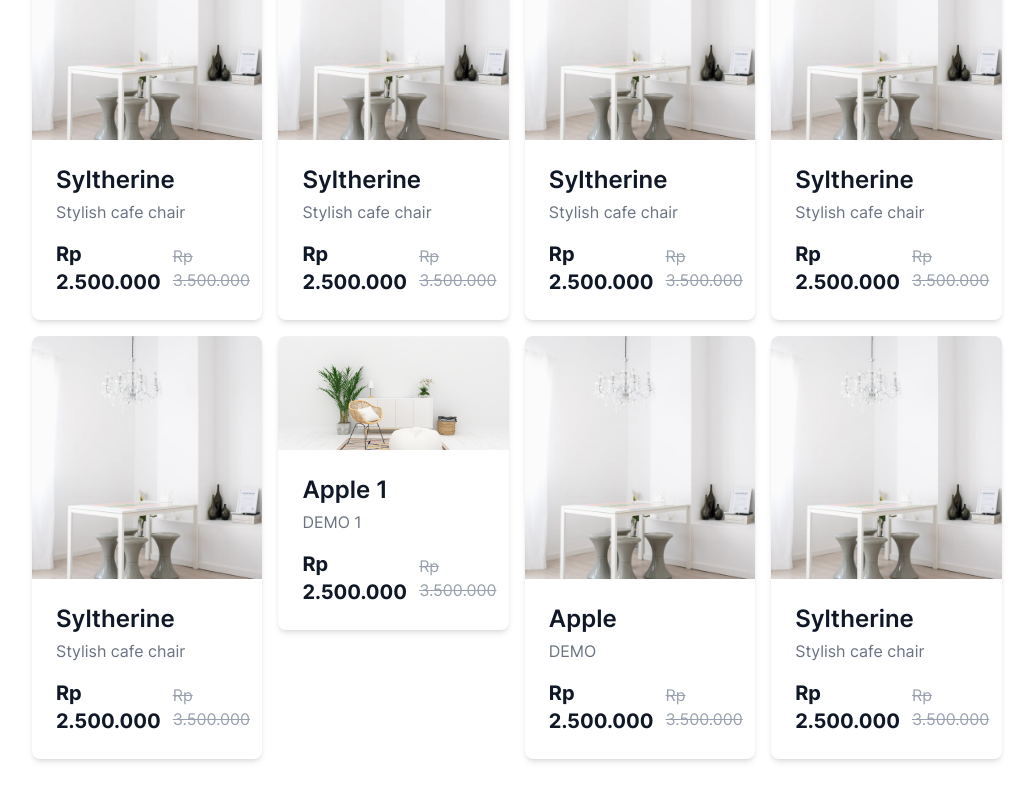
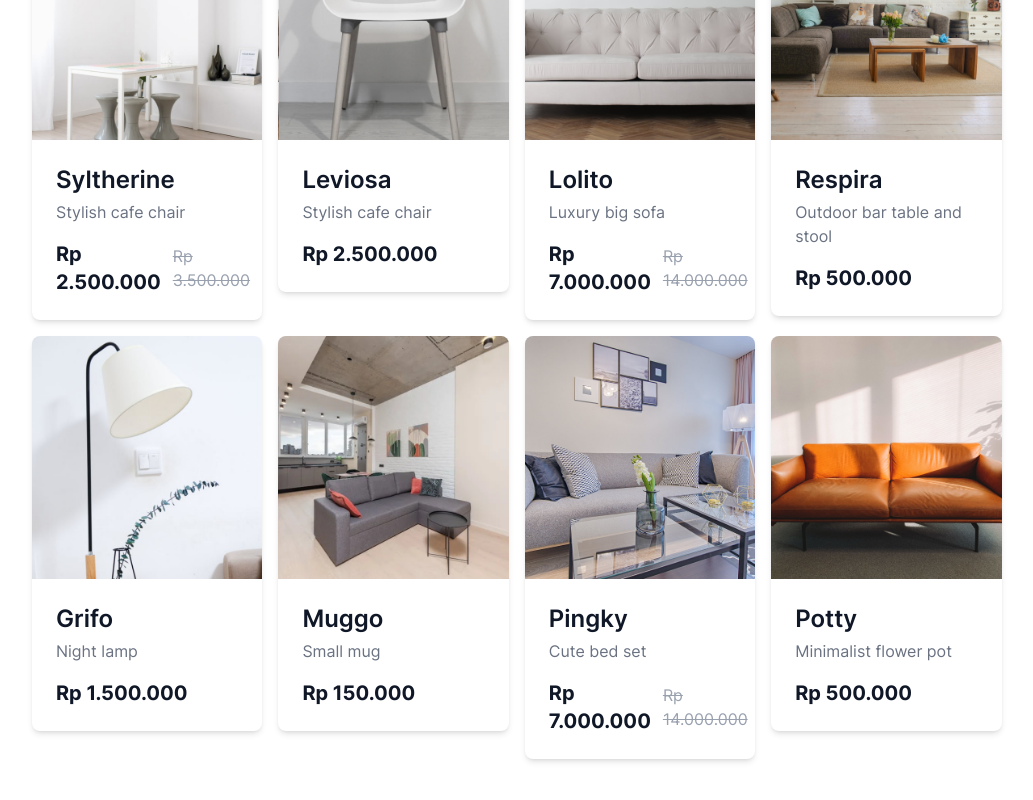
Before and after one commit to AnanyaSharmaVats/tailwind, a Next.js app: page / in a window 1280 px wide. Shown: the part 1446-2246 px from the top of the page, without its empty margins (0-1033 px from the left). Built offline with nearby package versions, Linux system fonts and the light colour scheme.

Commit message:
feat: All cards in Browse The Range added

```diff
--- a/src/components/sections/section3.tsx
+++ b/src/components/sections/section3.tsx
@@ -14,16 +14,21 @@ const Section3 = () => {
         </div>
 
         <div className="grid grid-cols-5 grid-rows-5 gap-4">
-          <div className="">
-          <ProductCart />
+        <div className="">
+          < ProductCart />
           </div>
-          <div className="col-start-3 row-start-2"><ProductCart name="Apple" subtext="DEMO" /></div>
-          <div className="col-start-2 row-start-2"><ProductCart image="/images/homepage.png" name="Apple 1" subtext="DEMO 1" /></div>
-          <div className="col-start-1 row-start-2"><ProductCart /></div>
-          <div className="col-start-2 row-start-1"><ProductCart /></div>
-          <div className="col-start-3 row-start-1"><ProductCart /></div>
-          <div className="col-start-4 row-start-2"><ProductCart /></div>
-          <div className="col-start-4 row-start-1"><ProductCart /></div>
+
+          <div className="col-start-2 row-start-1"><ProductCart image="/images/leviosa.png" name="Leviosa" subtext="Stylish cafe chair" price="Rp 2.500.000" discountPrice="" /></div>
+          <div className="col-start-3 row-start-1"><ProductCart image="/images/lolito.png" name="Lolito" subtext="Luxury big sofa" price="Rp 7.000.000" discountPrice="Rp 14.000.000" /></div>
+          <div className="col-start-4 row-start-1"><ProductCart image="/images/respira.png" name="Respira" subtext="Outdoor bar table and stool" price="Rp 500.000" discountPrice="" /></div>
+
+          <div className="col-start-1 row-start-2"><ProductCart image="/images/grifo.png" name="Grifo" subtext="Night lamp" price="Rp 1.500.000" discountPrice="" /></div>
+          <div className="col-start-2 row-start-2"><ProductCart image="/images/muggo.png" name="Muggo" subtext="Small mug" price="Rp 150.000" discountPrice="" /></div>
+          <div className="col-start-3 row-start-2"><ProductCart image="/images/pingky.png" name="Pingky" subtext="Cute bed set" price="Rp 7.000.000" discountPrice="Rp 14.000.000" /></div>
+          <div className="col-start-4 row-start-2"><ProductCart image="/images/potty.png" name="Potty" subtext="Minimalist flower pot" price="Rp 500.000" discountPrice="" /></div>
+
+
+
         </div>
 
 
```
